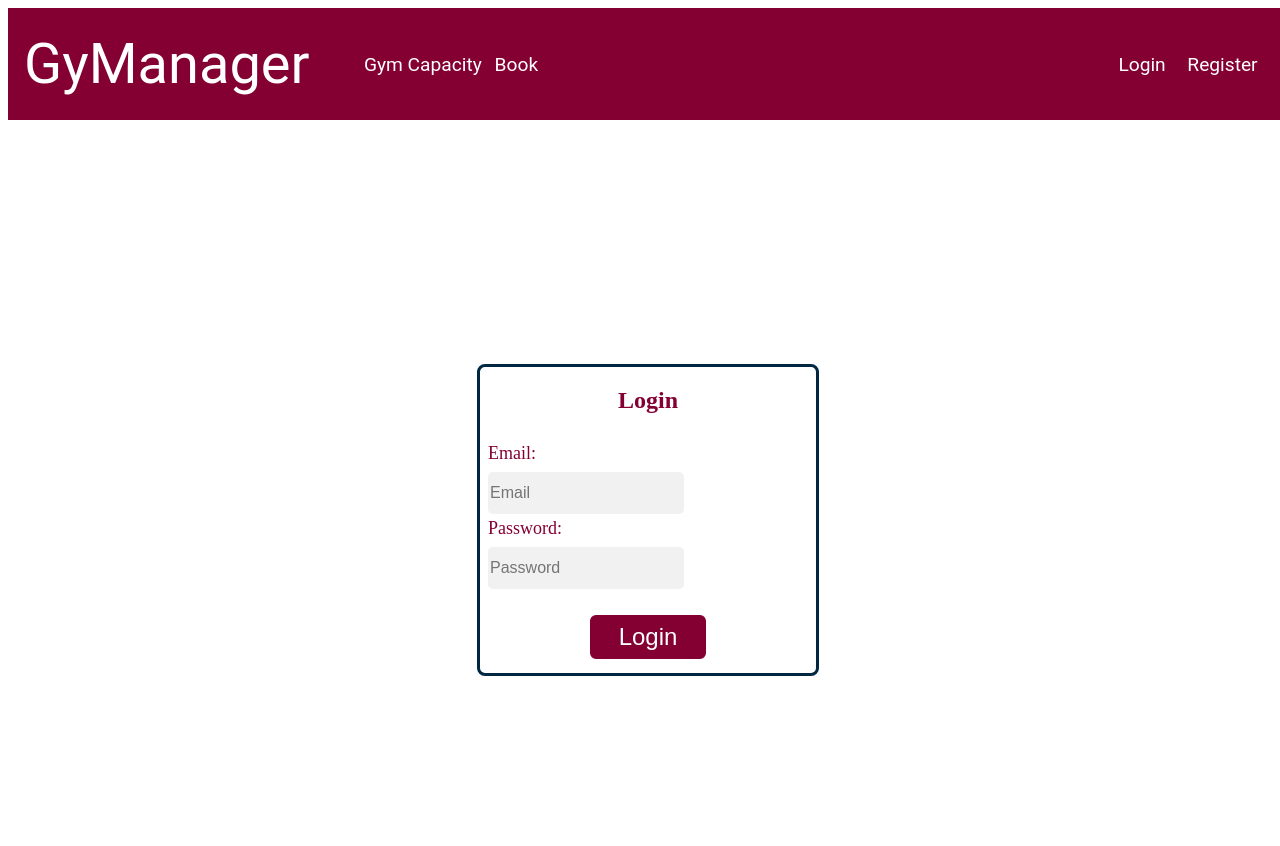
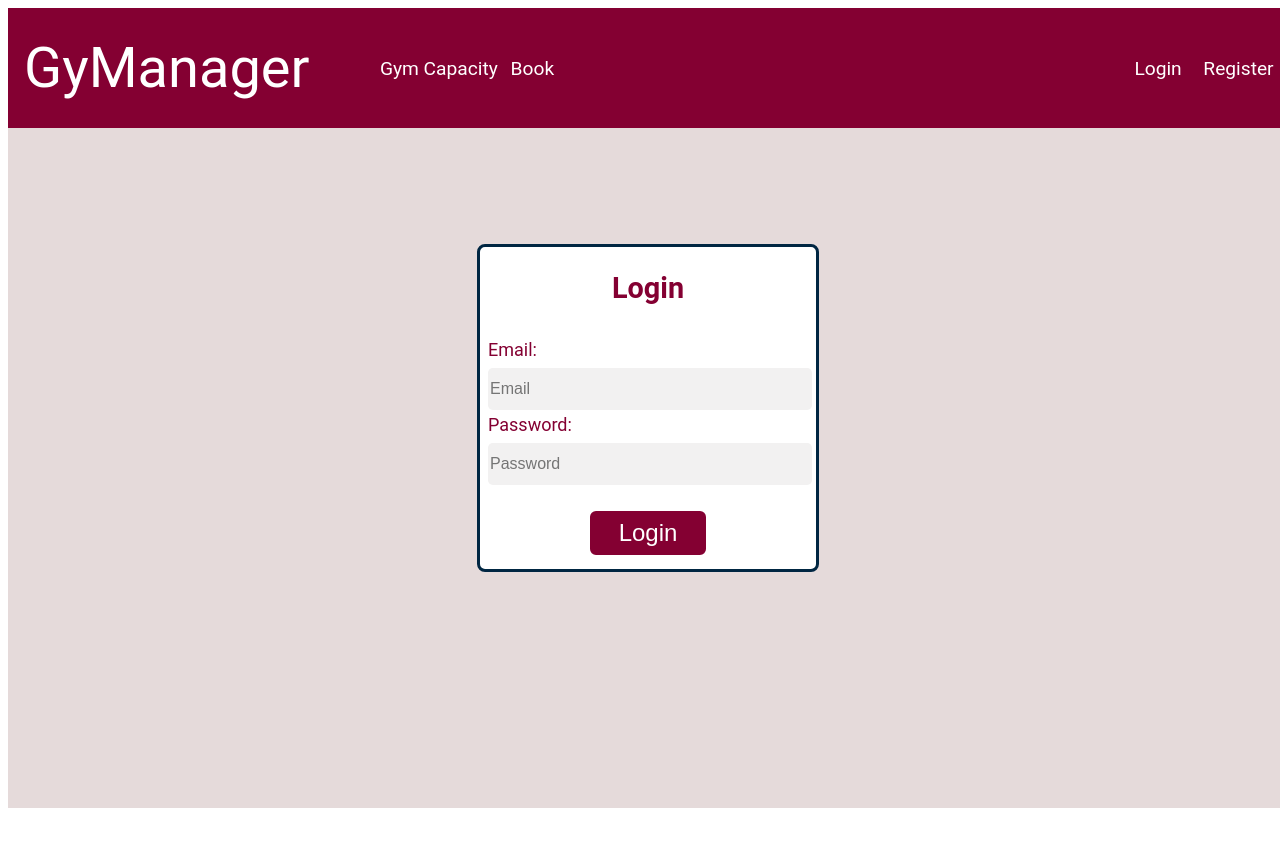
Before and after one commit to harwindersidhu/gymanager, a React (Create React App) app: page / in a window 1280 px wide. Shown: the top 846 px of the page. After the commit the page ends 808 px from the top, so only its background shows below. Built offline with nearby package versions, Linux system fonts and the light colour scheme.

Commit message:
Resolve merge conflicts

```diff
--- a/package.json
+++ b/package.json
@@ -12,7 +12,7 @@
     "react": "^18.2.0",
     "react-chartjs-2": "^4.3.1",
     "react-dom": "^18.2.0",
-    "react-hook-form": "^7.36.1",
+    "react-hook-form": "^7.37.0",
     "react-router-dom": "^6.4.1",
     "react-scripts": "5.0.1",
     "timeago.js": "^4.0.2",
--- a/src/components/Login.js
+++ b/src/components/Login.js
@@ -24,7 +24,7 @@ export default function Login(props) {
         <h2>Login</h2>
         {error !== "" && <div className="login-error">{error}</div>}
         <form autoComplete="off" onSubmit={event => event.preventDefault()}>
-          <div className="form-group">
+          <div className="login-form-group">
             <label className="email-label">Email: </label>
             <input
               className="email-input"
@@ -36,7 +36,7 @@ export default function Login(props) {
             />
           </div>
 
-          <div className="form-group">
+          <div className="login-form-group">
             <label className="password-label">Password: </label>
             <input
               className="password-input"
--- a/src/components/Login.scss
+++ b/src/components/Login.scss
@@ -3,6 +3,9 @@
   flex-direction: column;
   align-items: center;
   justify-content: center;
+  background-color: #e5dada;
+  font-size: 1.5vw;
+  font-family: 'Roboto', sans-serif;
 }
 
 .inner-form-div {
@@ -31,12 +34,11 @@
     padding: 1em;
   }
 
-  .form-group {
+  .login-form-group {
     display: flex;
     flex-direction: column;
     width: 25vw;
     margin-bottom: 0.5em;
-  }
 
     input {
       font-size: medium;
@@ -47,6 +49,7 @@
       margin-top: 0.5em;
       border-radius: 0.3em;
       transition: 0.4s;
+      width: 100%;
     }
 
     input:focus {
@@ -57,6 +60,7 @@
     label {
       color: #840032;
       font-size: large;
+    }
   }
 
   button {
--- a/src/components/Navigation.scss
+++ b/src/components/Navigation.scss
@@ -1,11 +1,14 @@
 nav {
-  width: auto;
-  height: 10vh;
+  // top: 0;
+  // left: 0;
+  position: fixed;
+  width: 100%;
+  height: 120px;
   background: #840032;
   display: flex;
   flex-direction: row;
   align-items: center;
-  padding: 1rem;
+  // padding: 1rem;
   color: white;
   font-family: 'Roboto', sans-serif;
   font-size: 7vh;
@@ -18,6 +21,10 @@ nav {
   .nav-bar {
     width: 90vw;
     padding: 1vh;
+  }
+
+  .nav--project-name {
+    padding: 1rem;
   }
 
   .nav-bar,
--- a/src/components/component_booking/Booking.scss
+++ b/src/components/component_booking/Booking.scss
@@ -16,6 +16,7 @@
   flex: 1;
   flex-direction: row;
   height: auto;
+  margin-top: 120px;
 }
 
 .days-view {
--- a/src/components/component_bulletin/BulletinBoard.scss
+++ b/src/components/component_bulletin/BulletinBoard.scss
@@ -1,10 +1,3 @@
-.bulletin {
-  padding: 1em;
-background-color: #ffffff;
-  display: flex;
-  flex: 0.4;
-  width: 100%;
-}
 .bulletin-board {
   margin-top: 120px;
   width: 35%;
--- a/src/components/component_capacity/GymCapacity.scss
+++ b/src/components/component_capacity/GymCapacity.scss
@@ -1,7 +1,8 @@
 .capacity-view {
   display: flex;
-
-  // height: 100%;
+  background-color: #e5dada;
+  font-size: 1.5vw;
+  font-family: 'Roboto', sans-serif;
 }
 
 .gym-capacity {
```
Also changed, not shown: 1 other file (tests, documents, lock files or other folders). Lines whose indentation alone changed are shown as unchanged.
